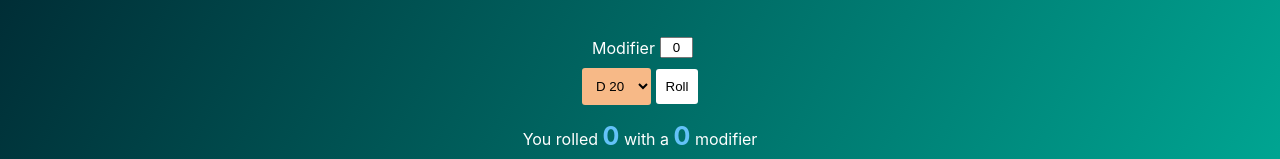
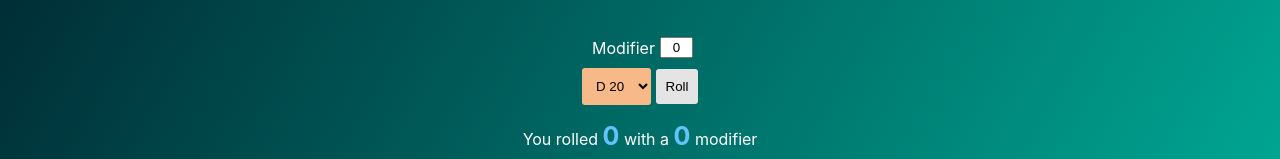
Before and after one commit to njmaeys/dice-roller, a React (Create React App) app: page / in a window 1280 px wide. In both pictures the pointer is over the button "Roll". Shown: the part 134-293 px from the top of the page. Built offline with nearby package versions, Linux system fonts and the light colour scheme.

Commit message:
dunno more silly styles

```diff
--- a/src/App.css
+++ b/src/App.css
@@ -127,3 +127,7 @@ body {
   margin: auto;
   max-width: 80%;
 }
+
+button:hover {
+  background: rgb(228, 228, 228);
+}
```
